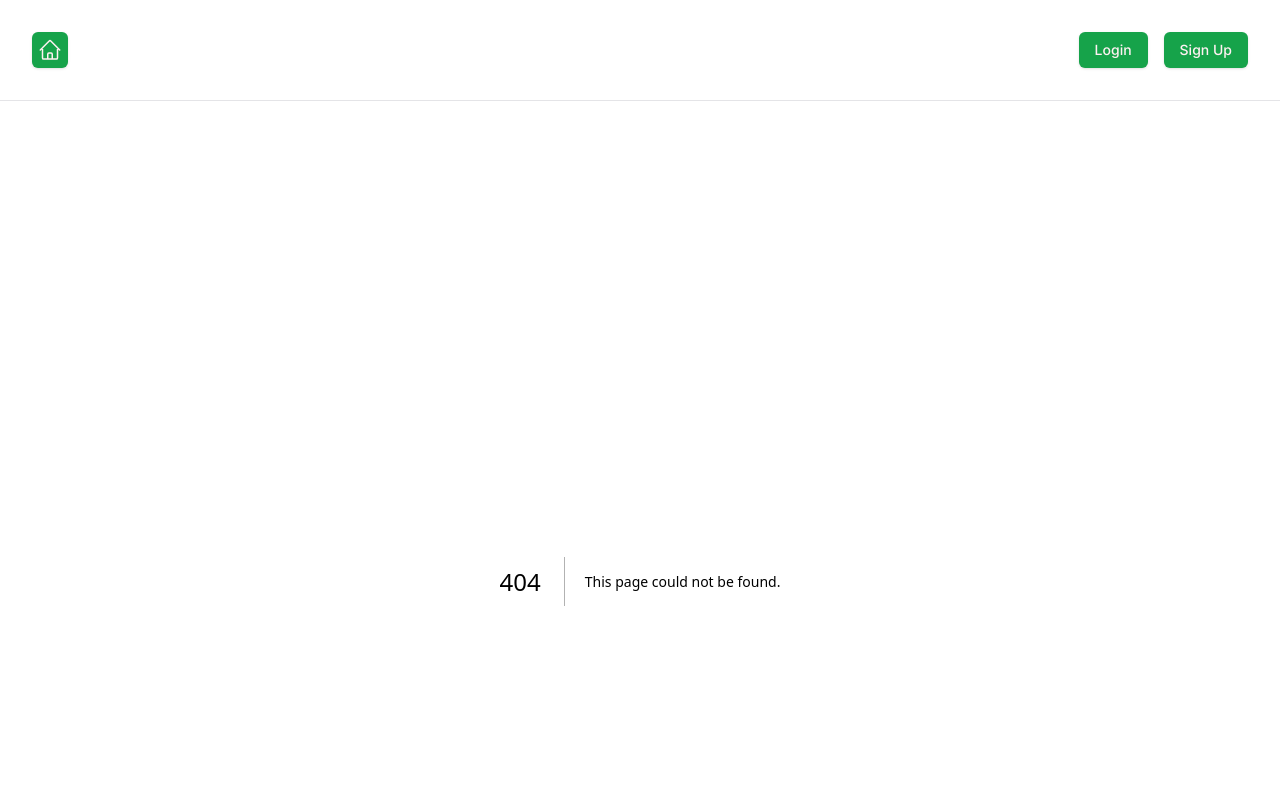
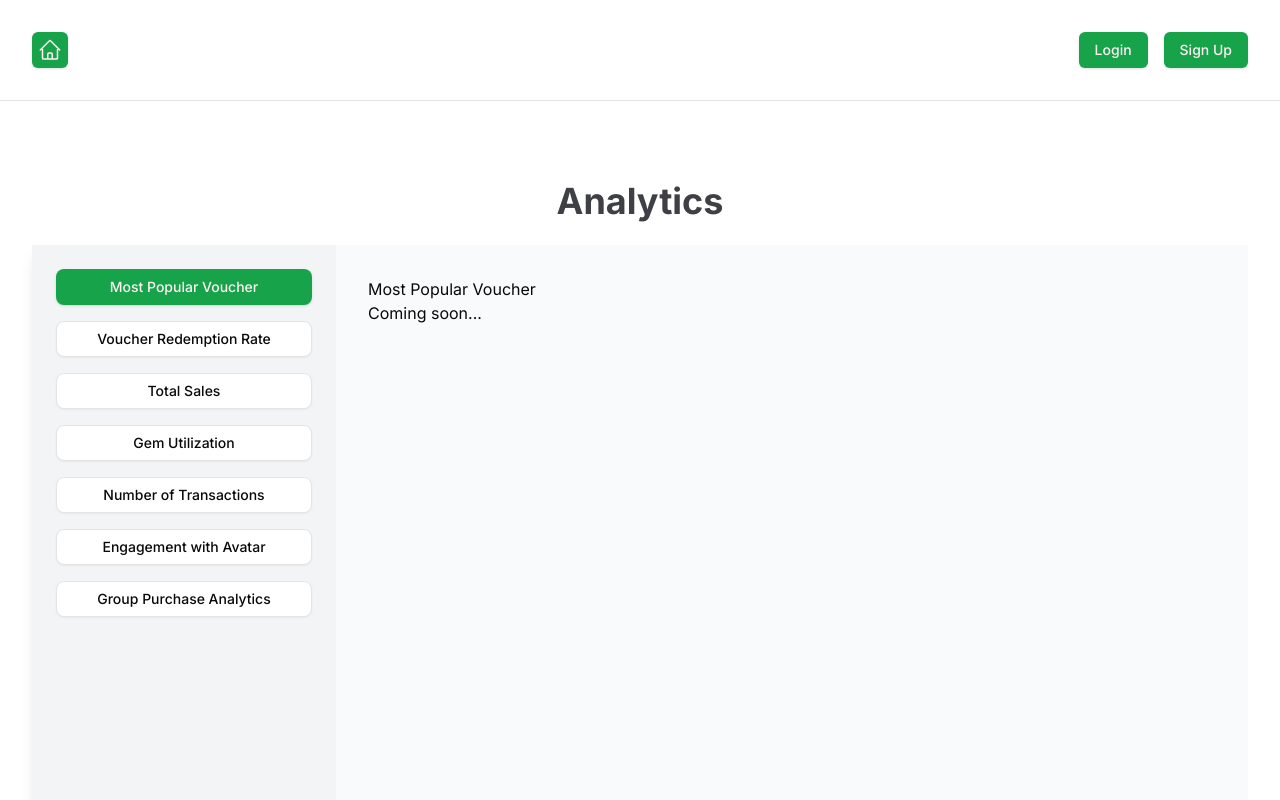
Before and after one commit to Go-Touch-Grass/BusinessClient, a Next.js app: page /analytics in a window 1280 px wide. Before the commit this address had no page. Shown: the top 800 px of the page. Built offline with nearby package versions, Linux system fonts and the light colour scheme.

Commit message:
feat: initial setup of analytics module pages done

```diff
--- /dev/null
+++ b/src/components/analytics/Engagement.tsx
@@ -0,0 +1,10 @@
+const Engagement = () => {
+  return (
+    <div>
+      <h1>Engagement</h1>
+      <p>Coming soon...</p>
+    </div>
+  );
+}
+
+export default Engagement;
--- /dev/null
+++ b/src/components/analytics/GemUtilization.tsx
@@ -0,0 +1,10 @@
+const GemUtilization = () => {
+  return (
+    <div>
+      <h1>Gem Utilization</h1>
+      <p>Coming soon...</p>
+    </div>
+  );
+}
+
+export default GemUtilization;
--- /dev/null
+++ b/src/components/analytics/GroupPurchase.tsx
@@ -0,0 +1,10 @@
+const GroupPurchase = () => {
+  return (
+    <div>
+      <h1>Group Purchase Analytics</h1>
+      <p>Coming soon...</p>
+    </div>
+  );
+}
+
+export default GroupPurchase;
--- /dev/null
+++ b/src/components/analytics/MostPopularVoucher.tsx
@@ -0,0 +1,10 @@
+const MostPopularVoucher = () => {
+  return (
+    <div>
+      <h2>Most Popular Voucher</h2>
+      <p>Coming soon...</p>
+    </div>
+  );
+};
+
+export default MostPopularVoucher;
--- /dev/null
+++ b/src/components/analytics/RedemptionRate.tsx
@@ -0,0 +1,10 @@
+const RedemptionRate = () => {
+  return (
+    <div>
+      <h1>Redemption Rate</h1>
+      <p>Coming soon...</p>
+    </div>
+  );
+}
+
+export default RedemptionRate;
--- /dev/null
+++ b/src/components/analytics/TotalSales.tsx
@@ -0,0 +1,10 @@
+const TotalSales = () => {
+  return (
+    <div>
+      <h1>Total Sales</h1>
+      <p>Coming soon...</p>
+    </div>
+  );
+}
+
+export default TotalSales;
--- /dev/null
+++ b/src/components/analytics/Transactions.tsx
@@ -0,0 +1,10 @@
+const Transactions = () => {
+  return (
+    <div>
+      <h1>Transactions</h1>
+      <p>Coming soon...</p>
+    </div>
+  );
+}
+
+export default Transactions;
--- /dev/null
+++ b/src/components/components/navbar/AnalyticsNavbar.tsx
@@ -0,0 +1,59 @@
+import { useRouter } from "next/router";
+import Link from "next/link";
+
+const AnalyticsNavbar = () => {
+  const router = useRouter();
+
+  // Define the navigation options for analytics
+  const analyticsNavOptions = [
+    { href: "/analytics/popular-voucher", text: "Most Popular Voucher" },
+    { href: "/analytics/redemption-rate", text: "Voucher Redemption Rate" },
+    { href: "/analytics/total-sales", text: "Total Sales" },
+    { href: "/analytics/gem-utilization", text: "Gem Utilization" },
+    { href: "/analytics/transactions", text: "Number of Transactions" },
+    { href: "/analytics/engagement", text: "Number of Engagements" },
+    { href: "/analytics/group-purchase", text: "Group Purchase Analytics" },
+  ];
+
+  return (
+    <div className="fixed z-30 w-56 bg-white flex flex-col h-screen justify-between py-6 border border-border-primary overflow-auto shadow-lg">
+      {/* Analytics Title */}
+      <div className="flex flex-col justify-start p-4">
+        <b className="pl-6 pb-6 text-blue-500 text-2xl">Analytics</b>
+        <hr className="border-border-primary w-full p-2" />
+
+        {/* Navigation Links */}
+        {analyticsNavOptions.map((navOption, index) => (
+          <div key={index} className="p-2">
+            <Link href={navOption.href}>
+              <span
+                className={`block rounded-md p-3 text-lg hover:bg-blue-100 transition-colors ${
+                  router.pathname === navOption.href
+                    ? "bg-blue-500 text-white"
+                    : "text-gray-800"
+                }`}
+              >
+                {navOption.text}
+              </span>
+            </Link>
+          </div>
+        ))}
+      </div>
+
+      {/* Footer Section */}
+      <div>
+        <hr className="border-border-primary w-full p-2" />
+        <div className="pl-10 pb-6">
+          <button
+            onClick={() => router.push("/")}
+            className="rounded-3xl p-4 bg-blue-500 text-white font-bold text-lg hover:bg-blue-600 transition-colors duration-300"
+          >
+            <span className="hover:underline text-text-primary">Back to Home</span>
+          </button>
+        </div>
+      </div>
+    </div>
+  );
+};
+
+export default AnalyticsNavbar;
--- a/src/components/components/navbar/LinksDropdown.tsx
+++ b/src/components/components/navbar/LinksDropdown.tsx
@@ -65,6 +65,7 @@ const LinksDropdown = () => {
       { label: "Voucher Management", href: "/voucher" },
       { label: "Gem Purchase", href: "/gemPurchase" },
       { label: "Gem Cashout", href: "/cashout" },
+      { label: "Analytics", href: "/analytics" },
       { label: "Logout", href: "#", onClick: handleLogout },
     ];
   }
--- /dev/null
+++ b/src/pages/analytics.tsx
@@ -0,0 +1,82 @@
+import { useState } from "react";
+
+// Sample Analytics Components
+import MostPopularVoucher from "@/components/analytics/MostPopularVoucher";
+import RedemptionRate from "@/components/analytics/RedemptionRate";
+import TotalSales from "@/components/analytics/TotalSales";
+import GemUtilization from "@/components/analytics/GemUtilization";
+import Transactions from "@/components/analytics/TotalSales";
+import Engagement from "@/components/analytics/Engagement";
+import GroupPurchase from "@/components/analytics/GroupPurchase";
+
+import { Button } from "@/components/components/button";
+
+const Analytics = () => {
+  const [selectedTab, setSelectedTab] = useState("mostPopularVoucher");
+
+  // Function to render content based on the selected tab
+  const renderContent = () => {
+    switch (selectedTab) {
+      case "mostPopularVoucher":
+        return <MostPopularVoucher />;
+      case "redemptionRate":
+        return <RedemptionRate />;
+      case "totalSales":
+        return <TotalSales />;
+      case "gemUtilization":
+        return <GemUtilization />;
+      case "transactions":
+        return <Transactions />;
+      case "engagement":
+        return <Engagement />;
+      case "groupPurchase":
+        return <GroupPurchase />;
+      default:
+        return null;
+    }
+  };
+
+  return (
+    <div>
+      {/* Analytics Header (Above the whole layout) */}
+      <h1 className="text-4xl font-bold text-zinc-700 text-center mb-6">
+        Analytics
+      </h1>
+
+      <div className="flex">
+        {/* Sidebar Navigation */}
+        <nav className="w-full md:w-1/4 bg-gray-100 h-screen p-6 shadow-lg">
+          <ul className="space-y-4">
+            {[
+              { id: "mostPopularVoucher", label: "Most Popular Voucher" },
+              { id: "redemptionRate", label: "Voucher Redemption Rate" },
+              { id: "totalSales", label: "Total Sales" },
+              { id: "gemUtilization", label: "Gem Utilization" },
+              { id: "transactions", label: "Number of Transactions" },
+              { id: "engagement", label: "Engagement with Avatar" },
+              { id: "groupPurchase", label: "Group Purchase Analytics" },
+            ].map((tab) => (
+              <li key={tab.id}>
+                <Button
+                  onClick={() => setSelectedTab(tab.id)}
+                  variant={selectedTab === tab.id ? "default" : "outline"}
+                  size="default"
+                  className="w-full text-left p-3 rounded-lg"
+                >
+                  {tab.label}
+                </Button>
+              </li>
+            ))}
+          </ul>
+        </nav>
+
+        {/* Content Area */}
+        <div className="w-full md:w-3/4 p-8 bg-gray-50 min-h-screen">
+          {renderContent()}
+        </div>
+      </div>
+    </div>
+  );
+};
+
+export default Analytics;
```
